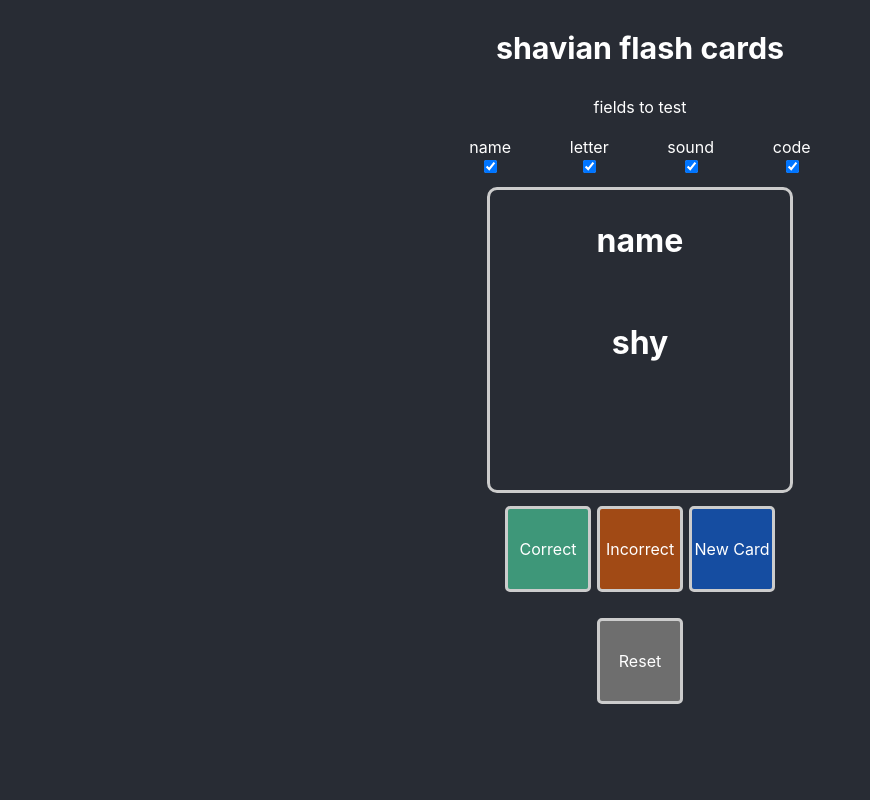
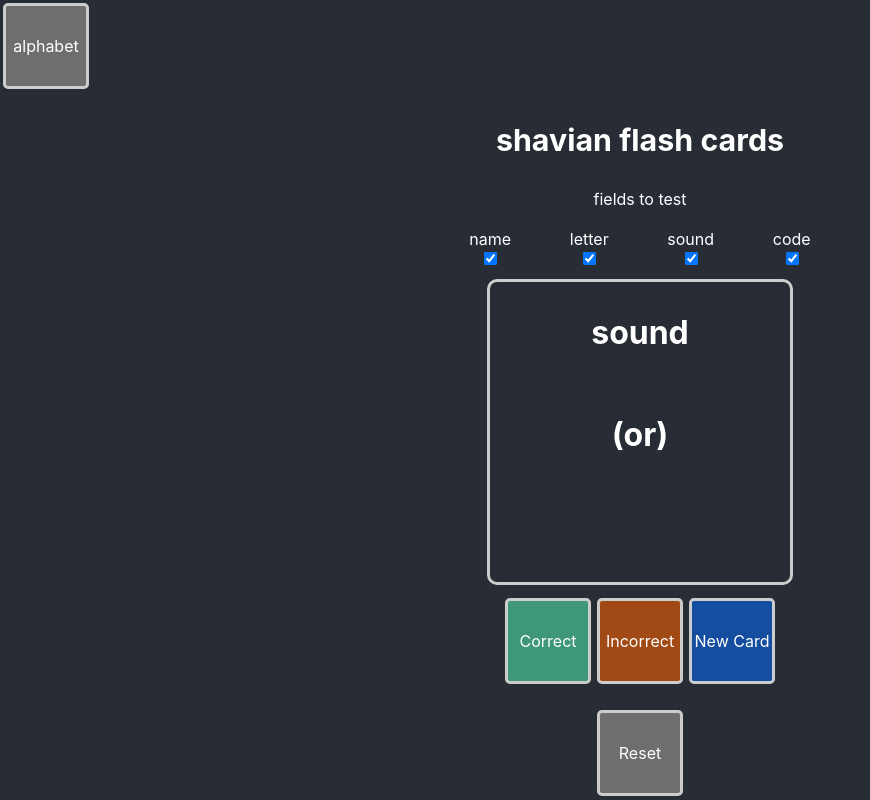
Before and after one commit to charlesrobsampson/shavian-flash, a React (Create React App) app in the folder packages/frontend/: page / in a window 1280 px wide. Shown: the whole page, without its empty margins (0-870 px from the left). Built offline with nearby package versions, Linux system fonts and the light colour scheme.

Commit message:
added alphabet page

```diff
--- a/packages/frontend/src/App.js
+++ b/packages/frontend/src/App.js
@@ -1,117 +1,36 @@
+import { useState } from 'react';
 import './App.css';
-import { SHAVIAN_LETTERS } from './shavian';
-import { buildMap, createDrawList, getRandomCard, addToReview, removeFromReview } from './components/handleCards';
-import { useState } from 'react';
-import Card from './components/Card';
+import FlashCards from './components/FlashCards';
+import Alphabet from './components/Alphabet';
 
 function App() {
-  const LETTERS = buildMap(SHAVIAN_LETTERS);
-  const points = {
-    name: true,
-    letter: true,
-    sound: true,
-    code: true
-  };
-  const [pointsToCheck, setPointsToCheck] = useState(points);
-  const [review, setReview] = useState({});
-  const [drawList, setDrawList] = useState(createDrawList(LETTERS, review));
-  const [currentCard, setCurrentCard] = useState(getRandomCard(drawList, LETTERS));
-  const [isFlipped, setIsFlipped] = useState(false);
+  const [display, setDisplay] = useState('flash cards');
+  const [toDisplay, setToDisplay] = useState('alphabet');
 
-  // console.log('state', {
-  //   LETTERS,
-  //   review,
-  //   drawList,
-  //   currentCard
-  // });
-  const showCard = () => {
-    const p = Object.keys(pointsToCheck);
-    const picked = [];
-    p.forEach(point => {
-      if (pointsToCheck[point]) {
-        picked.push(point);
-      }
-    });
-    const index = Math.floor(Math.random() * picked.length);
-    return <Card card={currentCard} test={picked[index]} isFlipped={isFlipped} flipCard={setIsFlipped}/>
-  }
-  const updatePoints = (e) => {
-    const { name, checked } = e.target;
-    const newPointsToCheck = {
-      ...pointsToCheck,
-      [name]: checked
+  const content = (display) => {
+    switch (display) {
+      case 'flashCards':
+        return <FlashCards />
+      case 'alphabet':
+        return <Alphabet />
+      default:
+        return <FlashCards />
     }
-    setPointsToCheck(newPointsToCheck);
-  }
-  const checkPoints = () => {
-    const points = Object.keys(pointsToCheck);
-    return (points.map(p => {
-      return (
-        <div className='point-to-check' key={p}>
-          {p}
-          <br></br>
-          <input type="checkbox" value={p} name={p} onChange={updatePoints} checked={pointsToCheck[p]} />
-        </div>
-      )
-    }))
   }
   return (
     <div className="App">
-      <header className="App-header">
-        <h3>shavian flash cards</h3>
-      </header>
-      <div className="App-body">
-        fields to test
-        <br></br>
-        <br></br>
-        <div className='points-to-check'>
-          {checkPoints()}
-        </div>
-        <div className="App-cards">
-          {showCard()}
-        </div>
+      <div className='button new' onClick={e => {
+        if (display === 'flashCards') {
+          setDisplay('alphabet');
+          setToDisplay('flashCards');
+        } else {
+          setDisplay('flashCards');
+          setToDisplay('alphabet');
+        }
+      }}>
+        {toDisplay}
       </div>
-      <div className="App-footer">
-        <div className='button-container'>
-          <div className='button yay' onClick={e => {
-            const newReview = removeFromReview(review, currentCard.name);
-            setReview(newReview);
-            const newDrawList = createDrawList(LETTERS, newReview);
-            setDrawList(newDrawList);
-            setCurrentCard(getRandomCard(newDrawList, LETTERS));
-            setIsFlipped(false);
-          }}>
-            Correct
-          </div>
-          <div className='button nay' onClick={e => {
-            const newReview = addToReview(review, currentCard.name);
-            setReview(newReview);
-            const newDrawList = createDrawList(LETTERS, newReview);
-            setDrawList(newDrawList);
-            setCurrentCard(getRandomCard(drawList, LETTERS));
-            setIsFlipped(false);
-          }}>
-            Incorrect
-          </div>
-          <div className='button new' onClick={e => {
-            setCurrentCard(getRandomCard(drawList, LETTERS));
-            setIsFlipped(false);
-          }}>
-            New Card
-          </div>
-        </div>
-        <br>
-        </br>
-        <div className='button' onClick={e => {
-          setReview({});
-          const newDrawList = createDrawList(LETTERS, {});
-          setDrawList(newDrawList);
-          setCurrentCard(getRandomCard(newDrawList, LETTERS));
-          setIsFlipped(false);
-        }}>
-          Reset
-        </div>
-      </div>
+      {content(display)}
     </div>
   );
 }
--- /dev/null
+++ b/packages/frontend/src/components/Alphabet.jsx
@@ -0,0 +1,18 @@
+import { SHAVIAN_LETTERS } from '../shavian';
+import { buildMap } from './handleCards';
+import Card from './Card';
+
+export default function FlashCards() {
+    const LETTERS = buildMap(SHAVIAN_LETTERS);
+    const ls = Object.keys(LETTERS);
+    console.log(LETTERS);
+    return (
+        <div className='alphabet'>
+            <h3>Alphabet</h3>
+            {ls.map(l => {
+                console.log(LETTERS[l]);
+                return <Card card={LETTERS[l]} isFlipped={true} flipCard={() => { }} />
+            })}
+        </div>
+    )
+}
--- a/packages/frontend/src/components/Card.jsx
+++ b/packages/frontend/src/components/Card.jsx
@@ -23,9 +23,10 @@ export default function Card(props) {
     const keys = Object.keys(back);
     return (
       <div className='back'>
+        <h1>{props.card[front]}</h1>
         {
           keys.map(key => {
-            return <h1 key={key}>{`${key}: ${back[key]}`}</h1>;
+            return <h2 key={key}>{`${key}: ${back[key]}`}</h2>;
           })
         }
       </div>
--- /dev/null
+++ b/packages/frontend/src/components/FlashCards.jsx
@@ -0,0 +1,111 @@
+import { SHAVIAN_LETTERS } from '../shavian';
+import { buildMap, createDrawList, getRandomCard, addToReview, removeFromReview } from './handleCards';
+import { useState } from 'react';
+import Card from './Card';
+import '../App.css';
+
+export default function FlashCards(props) {
+    const LETTERS = buildMap(SHAVIAN_LETTERS);
+    const points = {
+        name: true,
+        letter: true,
+        sound: true,
+        code: true
+    };
+    const [pointsToCheck, setPointsToCheck] = useState(points);
+    const [review, setReview] = useState({});
+    const [drawList, setDrawList] = useState(createDrawList(LETTERS, review));
+    const [currentCard, setCurrentCard] = useState(getRandomCard(drawList, LETTERS));
+    const [isFlipped, setIsFlipped] = useState(false);
+
+    const showCard = () => {
+        const p = Object.keys(pointsToCheck);
+        const picked = [];
+        p.forEach(point => {
+            if (pointsToCheck[point]) {
+                picked.push(point);
+            }
+        });
+        const index = Math.floor(Math.random() * picked.length);
+        return <Card card={currentCard} test={picked[index]} isFlipped={isFlipped} flipCard={setIsFlipped} />
+    }
+    const updatePoints = (e) => {
+        const { name, checked } = e.target;
+        const newPointsToCheck = {
+            ...pointsToCheck,
+            [name]: checked
+        }
+        setPointsToCheck(newPointsToCheck);
+    }
+    const checkPoints = () => {
+        const points = Object.keys(pointsToCheck);
+        return (points.map(p => {
+            return (
+                <div className='point-to-check' key={p}>
+                    {p}
+                    <br></br>
+                    <input type="checkbox" value={p} name={p} onChange={updatePoints} checked={pointsToCheck[p]} />
+                </div>
+            )
+        }))
+    }
+    return (
+        <div>
+            <header className="App-header">
+                <h3>shavian flash cards</h3>
+            </header>
+            <div className="App-body">
+                fields to test
+                <br></br>
+                <br></br>
+                <div className='points-to-check'>
+                    {checkPoints()}
+                </div>
+                <div className="App-cards">
+                    {showCard()}
+                </div>
+            </div>
+            <div className="App-footer">
+                <div className='button-container'>
+                    <div className='button yay' onClick={e => {
+                        const newReview = removeFromReview(review, currentCard.name);
+                        setReview(newReview);
+                        const newDrawList = createDrawList(LETTERS, newReview);
+                        setDrawList(newDrawList);
+                        setCurrentCard(getRandomCard(newDrawList, LETTERS));
+                        setIsFlipped(false);
+                    }}>
+                        Correct
+                    </div>
+                    <div className='button nay' onClick={e => {
+                        const newReview = addToReview(review, currentCard.name);
+                        setReview(newReview);
+                        const newDrawList = createDrawList(LETTERS, newReview);
+                        setDrawList(newDrawList);
+                        setCurrentCard(getRandomCard(drawList, LETTERS));
+                        setIsFlipped(false);
+                    }}>
+                        Incorrect
+                    </div>
+                    <div className='button new' onClick={e => {
+                        setCurrentCard(getRandomCard(drawList, LETTERS));
+                        setIsFlipped(false);
+                    }}>
+                        New Card
+                    </div>
+                </div>
+                <br>
+                </br>
+                <div className='button' onClick={e => {
+                    setReview({});
+                    const newDrawList = createDrawList(LETTERS, {});
+                    setDrawList(newDrawList);
+                    setCurrentCard(getRandomCard(newDrawList, LETTERS));
+                    setIsFlipped(false);
+                }}>
+                    Reset
+                </div>
+            </div>
+        </div>
+    )
+}
```
